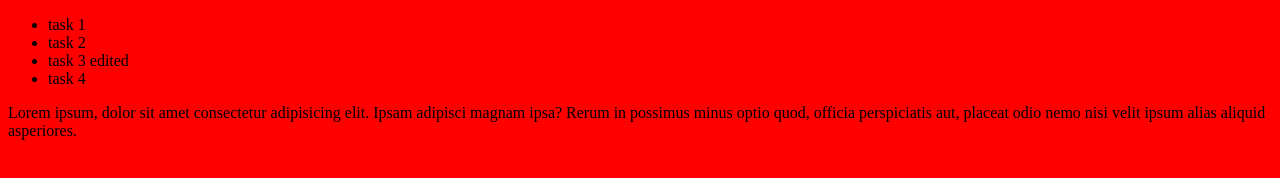
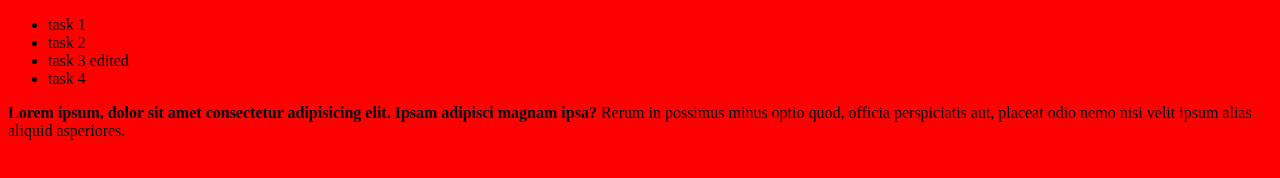
Before and after one commit to senukaransath/git-demo, a plain HTML site: page index.html in a window 1280 px wide. Drawn offline with Linux system fonts and the light colour scheme.

Commit message:
added strong to para
(cherry picked from commit e8153d01cb4e24a54eae16b71176a80c38f6106a)

```diff
--- a/index.html
+++ b/index.html
@@ -14,6 +14,6 @@
         <li>task 3 edited</li>
         <li>task 4</li>
     </ul>
-    <p>Lorem ipsum, dolor sit amet consectetur adipisicing elit. Ipsam adipisci magnam ipsa? Rerum in possimus minus optio quod, officia perspiciatis aut, placeat odio nemo nisi velit ipsum alias aliquid asperiores.</p>
+    <p><strong>Lorem ipsum, dolor sit amet consectetur adipisicing elit. Ipsam adipisci magnam ipsa?</strong> Rerum in possimus minus optio quod, officia perspiciatis aut, placeat odio nemo nisi velit ipsum alias aliquid asperiores.</p>
 </body>
 </html>
```
